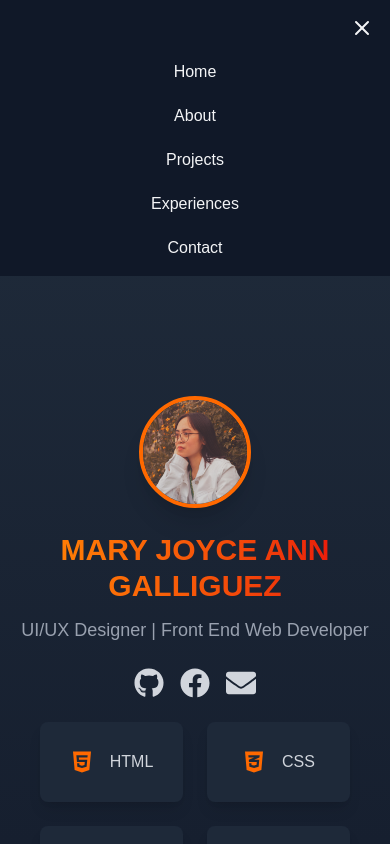
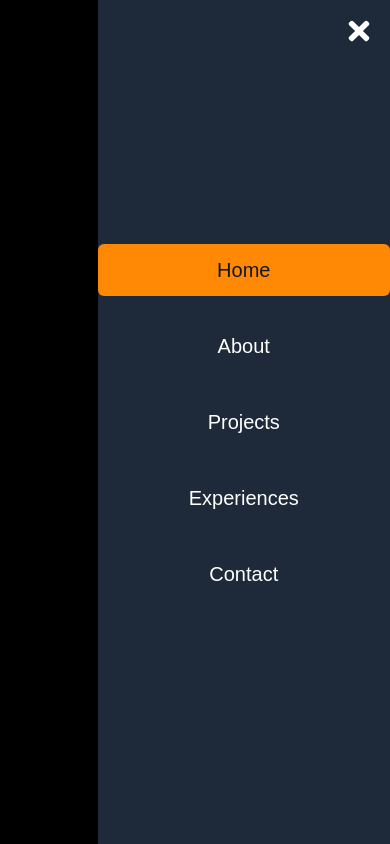
Before and after one commit to galliguezmary/mj-portfolio, a Next.js app: page / in a window 390 px wide. Both pictures are taken after a click on the icon 366 px from the left and 24 px from the top of the page. Shown: the top 844 px of the page. Built offline with nearby package versions, Linux system fonts and the light colour scheme.

Commit message:
mj-portfolio r3

```diff
--- a/src/app/page.tsx
+++ b/src/app/page.tsx
@@ -15,9 +15,8 @@ import {
   FaFacebook,
   FaPhp,
   FaBars,
-
+  FaTimes,
 } from "react-icons/fa";
-import { X } from "lucide-react";
 import { motion } from "framer-motion";
 
 export default function Portfolio() {
@@ -60,22 +59,69 @@ export default function Portfolio() {
         </div>
       </nav>
 
-      <nav className="flex">
-        <div className="fixed top-4 right-4">
-          <FaBars className={` ${showNav ? "hidden" : "block"} sm:hidden`} onClick={() => setShowNav(true)} />
-            <X className={` ${showNav ? "block" : "hidden"}  `} onClick={() => setShowNav(false)}/>
+      {/* Mobile Hamburger Menu */}
+      <div className="fixed top-4 right-4 z-50 sm:hidden">
+        {!showNav && (
+          <FaBars
+            className="text-white text-3xl cursor-pointer"
+            onClick={() => setShowNav(true)}
+            aria-label="Open menu"
+          />
+        )}
+      </div>
+
+      {/* Background Overlay */}
+      <div
+        className={`fixed inset-0 bg-black bg-opacity-50 z-40 transition-opacity duration-300
+  ${
+    showNav
+      ? "opacity-100 pointer-events-auto"
+      : "opacity-0 pointer-events-none"
+  }`}
+        onClick={() => setShowNav(false)}
+      ></div>
+
+      {/* Mobile Menu */}
+      <nav
+        className={`fixed top-0 right-0 w-3/4 sm:w-1/2 h-full bg-gray-800 text-white shadow-lg
+  flex flex-col items-center justify-center space-y-6 z-50 transition-transform duration-300
+  ${showNav ? "translate-x-0" : "translate-x-full"}`}
+      >
+        {/* Close Button */}
+        <div className="absolute top-4 right-4">
+          <FaTimes
+            className="text-white text-3xl cursor-pointer"
+            onClick={() => setShowNav(false)}
+            aria-label="Close menu"
+          />
         </div>
+
+        {["home", "about", "projects", "experiences", "contact"].map(
+          (section) => (
+            <a
+              key={section}
+              href={`#${section}`}
+              onClick={(e) => {
+                e.preventDefault();
+                const target = document.getElementById(section);
+                if (target) {
+                  target.scrollIntoView({ behavior: "smooth" });
+                  setShowNav(false);
+                  setActiveSection(section);
+                }
+              }}
+              className={`text-xl font-medium capitalize px-6 py-3 rounded-md w-full text-center
+      ${
+        activeSection === section
+          ? "bg-orange-400 text-gray-900 font-bold"
+          : "hover:text-orange-400 hover:bg-gray-700"
+      }`}
+            >
+              {section.charAt(0).toUpperCase() + section.slice(1)}
+            </a>
+          )
+        )}
       </nav>
-
-      {showNav && (<>
-        <ol className="mt-15 mb-4 space-y-5  flex justify-center flex-col items-center">
-        <li>Home</li>
-        <li>About</li>
-        <li>Projects</li>
-        <li>Experiences</li>
-        <li>Contact</li>
-      </ol></>)}
-
 
       {/* Hero Section */}
       <motion.section
```
